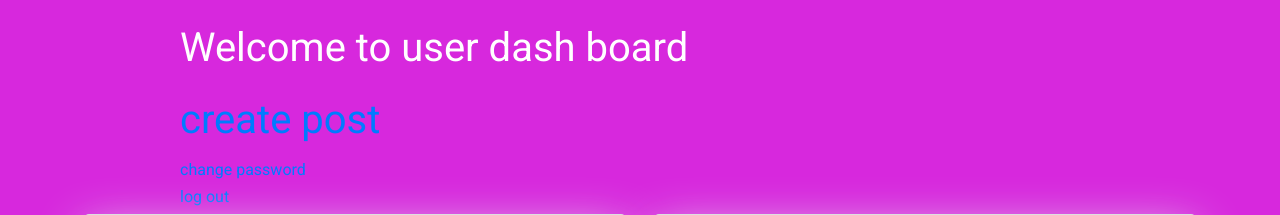
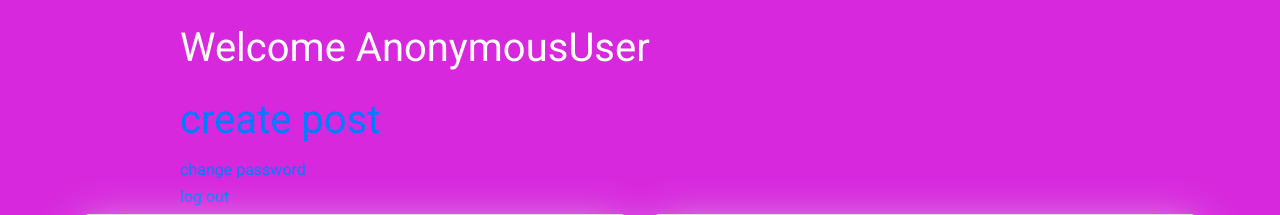
Before and after one commit to saddamtayyub/blog_app, a Django app: page /userdashboard in a window 1280 px wide. Shown: the top 215 px of the page. Run offline with Django 3.2, Linux system fonts and the light colour scheme; data comes from the database, SQL or seed files in the repository; both versions use the stored data as it was after the commit; some libraries are stand-ins or nearby versions.

Commit message:
blog app

```diff
--- a/blog_app/templates/userdashboard.html
+++ b/blog_app/templates/userdashboard.html
@@ -33,7 +33,7 @@
         <div class="row">
             <div class=" col-md-8 col-md-10 mx-auto">
                 <div class="site-heading">
-                    <h1 class=" site-heading my-4 mt-3 text-white"> Welcome to user dash board</h1>
+                    <h1 class=" site-heading my-4 mt-3 text-white"> Welcome {{user}}</h1>
                     <h1><p><a href="/post">create post</a></p> </h1>
                     <h6> <a href="/changepassword" >change password</a> </h6>
                     <h6> <a href="/logout" >log out</a> </h6>
--- a/blog_app/views.py
+++ b/blog_app/views.py
@@ -86,8 +86,8 @@ def logoutuser(request):
 
 def userdashboard(request):
     data =Post.objects.all()
-    #return HttpResponse('index page')
-    return render(request,'userdashboard.html',{'data':data})
+    user=request.user
+    return render(request,'userdashboard.html',{'data':data,'user':user})
 
 
 
```
Also changed, not shown: db.sqlite3.
